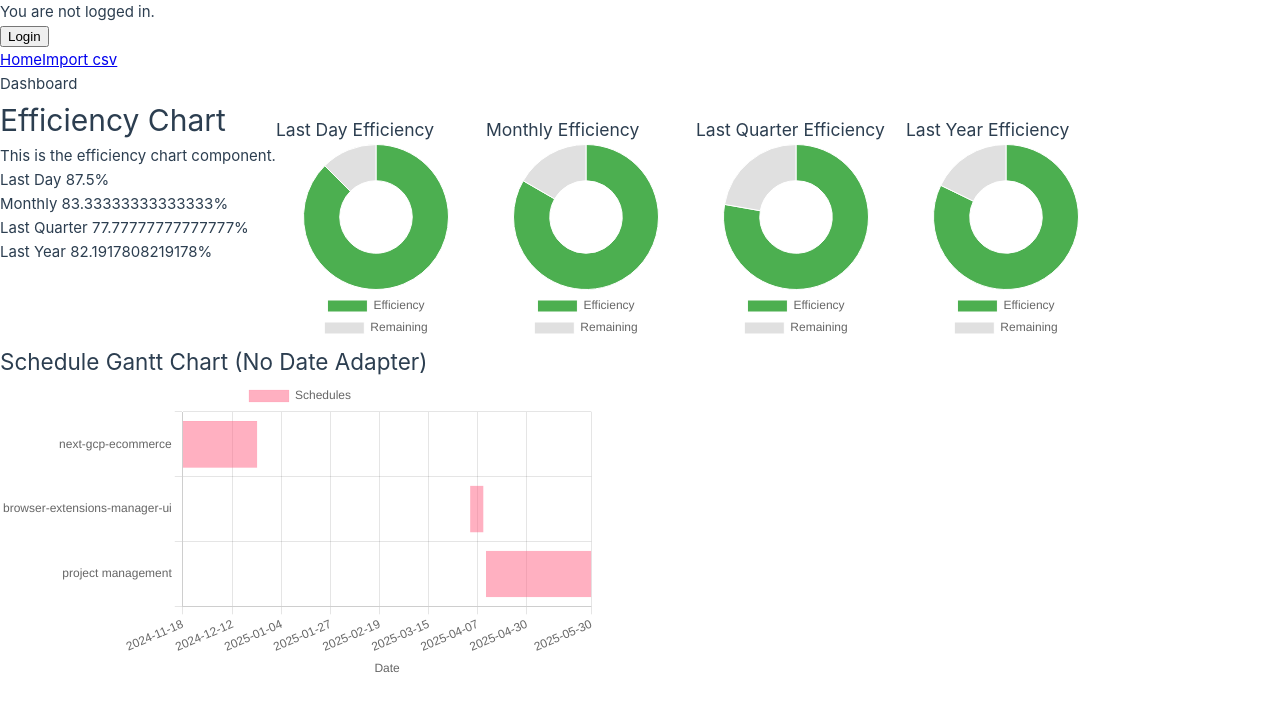
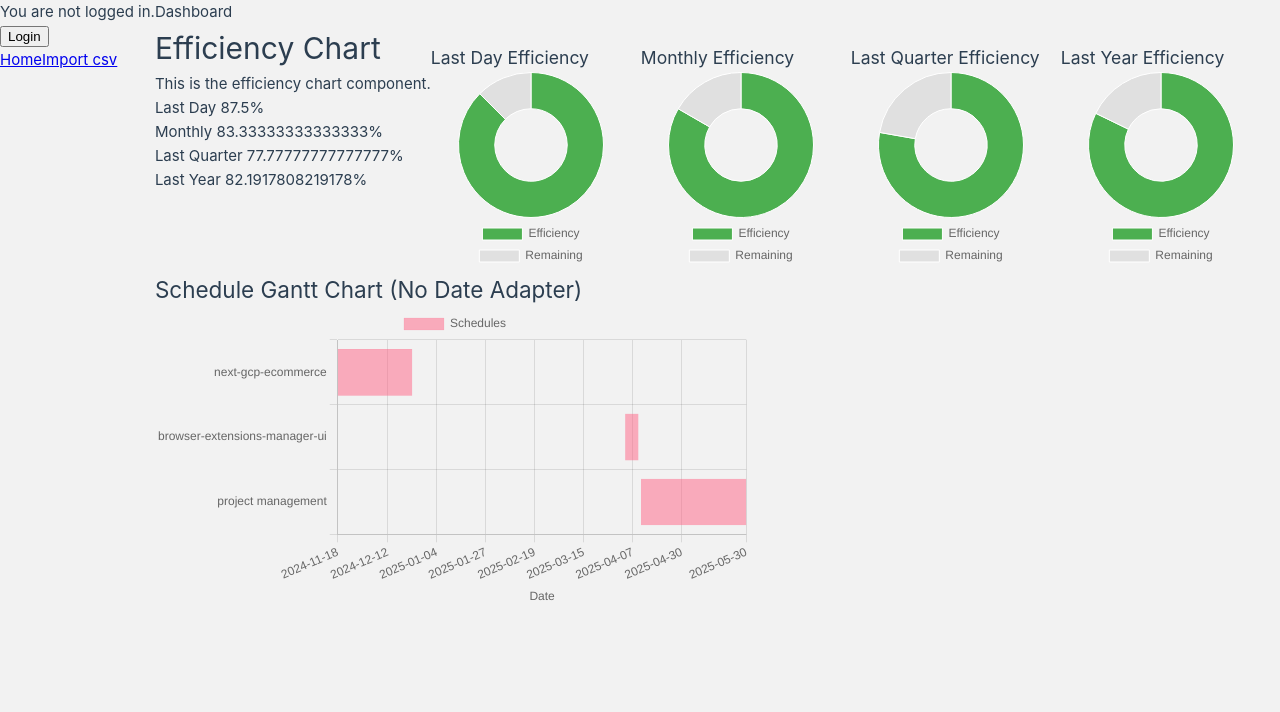
Before and after one commit to hy-rf/vue-sideproject1, a Vue app: page / in a window 1280 px wide. Shown: the top 712 px of the page. Built offline with nearby package versions, Linux system fonts and the light colour scheme; no server answers; the HTML template or start-up script is replaced by a standard one.

Commit message:
style: change body bg color

```diff
--- a/src/assets/base.css
+++ b/src/assets/base.css
@@ -61,7 +61,7 @@
 body {
   min-height: 100vh;
   color: var(--color-text);
-  background: var(--color-background);
+  background: var(--color-background-mute);
   transition:
     color 0.5s,
     background-color 0.5s;
@@ -84,3 +84,7 @@ body {
   -webkit-font-smoothing: antialiased;
   -moz-osx-font-smoothing: grayscale;
 }
+
+#app {
+  display: flex;
+}
```
